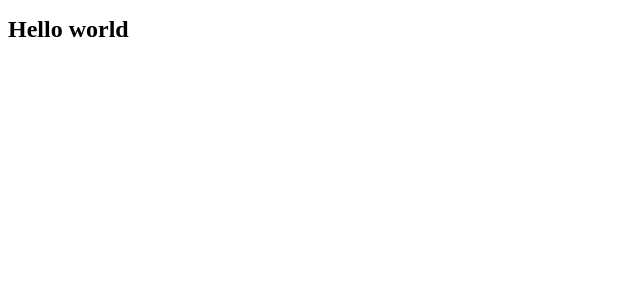
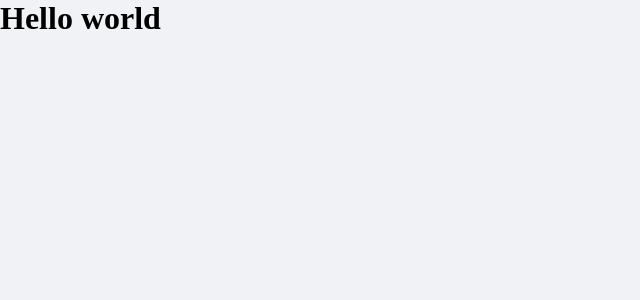
Before and after one commit to GabriPires/dtmoney, a React (Create React App) app: page / in a window 1280 px wide. Shown: the top 300 px of the page, without its empty margins (0-640 px from the left). Built offline with nearby package versions, Linux system fonts and the light colour scheme.

Commit message:
chore: global styles with styled components

```diff
--- a/public/index.html
+++ b/public/index.html
@@ -3,6 +3,7 @@
   <head>
     <meta charset="utf-8" />
     <meta name="viewport" content="width=device-width, initial-scale=1" />
+    <link rel="shortcut icon" href="favicon.png" type="image/png">
     <title>dtmoney</title>
   </head>
   <body>
--- a/src/App.tsx
+++ b/src/App.tsx
@@ -1,14 +1,10 @@
-import styled from 'styled-components';
-
-const Title = styled.h1`
-  font-size: 1.5em;
-  color: '#333';
-`;
+import { GlobalStyle } from './styles/global';
 
 export const App = () => {
   return (
     <div className="App">
-      <Title>Hello world</Title>
+      <GlobalStyle />
+      <h1>Hello world</h1>
     </div>
   );
 };
--- /dev/null
+++ b/src/styles/global.ts
@@ -0,0 +1,43 @@
+import { createGlobalStyle } from 'styled-components';
+
+export const GlobalStyle = createGlobalStyle`
+  :root {
+    --background: #f0f2f5;
+    --red: #e52e4d;
+    --blue: #5429cc;
+    --blue-light: #6933ff;
+    --text-title: #363f5f;
+    --text-body: #969cb3;
+    --shape: #ffffff;
+  }
+
+  * {
+    margin: 0;
+    padding: 0;
+    box-sizing: border-box;
+  }
+
+  html {
+    @media (max-width: 1080px) {
+      font-size: 93.75%;
+    }
+
+    @media (max-width: 720) {
+      font-size: 87.5%;
+    }
+  }
+
+  body {
+    background: var(--background);
+    -webkit-font-smoothing: antialiased;
+  }
+
+  button {
+    cursor: pointer;
+  }
+
+  [disabled] {
+    opacity: 0.6;
+    cursor: not-allowed;
+  }
+`;
```
